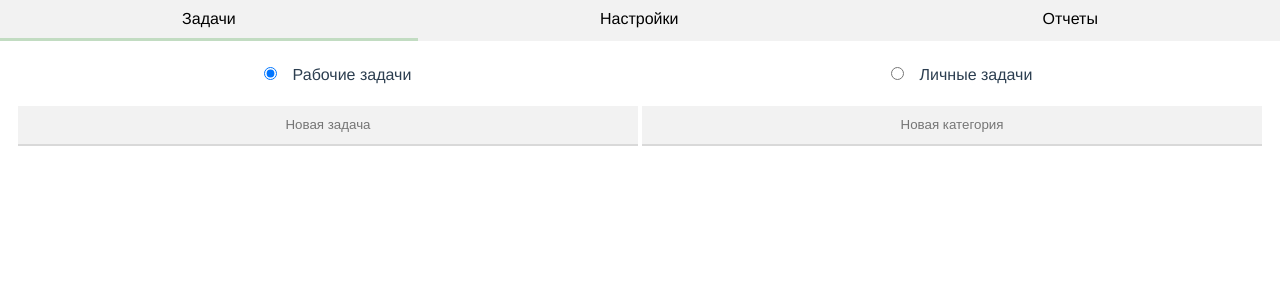
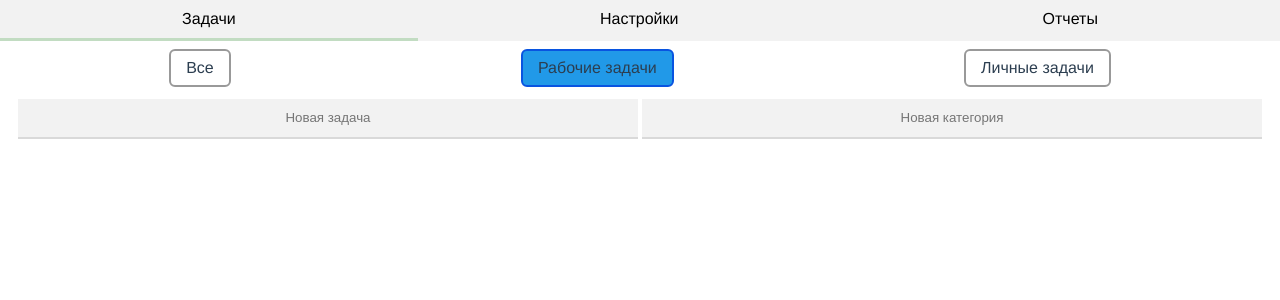
Before and after one commit to sergeantO/ToDomodoro, a Vue app: page /#/ in a window 1280 px wide. Shown: the top 300 px of the page. Built offline with nearby package versions, Linux system fonts and the light colour scheme.

Commit message:
Редизайн категорий. Добавлено отбражение задач всех категорий

```diff
--- a/src/components/taskList.vue
+++ b/src/components/taskList.vue
@@ -1,10 +1,10 @@
 <template lang="pug">
 transition(name='bounce')
   section.tasks
-    div.row
+    div.row.wrap
       div.tasksTypes(v-for='cat in categories')
-        input(type='radio', :value='cat.alias', v-model='selectedTasksType')
-        label {{ cat.category }}
+        input(type='radio', :id='cat.alias', :value='cat.alias', v-model='selectedTasksType')
+        label(:for='cat.alias') {{ cat.category }}
     .tasks__new.input-group
       input.input-group-field(
         type='text',
@@ -13,6 +13,7 @@ transition(name='bounce')
         @keyup.enter='addTask'
       )
       input.input-group-field(
+        v-if="selectedTasksType !== 'all'"
         type='text',
         placeholder='Новая категория',
         v-model='newCategory',
@@ -44,6 +45,10 @@ export default {
       newCategory: '',
       selectedTasksType: 'work',
       categories: [
+        {
+          category: 'Все',
+          alias: 'all'
+        },
         {
           category: 'Рабочие задачи',
           alias: 'work'
@@ -130,12 +135,40 @@ export default {
 </script>
 
 <style lang="scss" scoped>
+.wrap {
+  flex-wrap: wrap;
+}
 .tasks{
   width: 100%;
   padding: 0 1em;
 }
 .tasksTypes {
-  padding: 10px;
+  label {
+    display: inline-block;
+    cursor: pointer;
+    padding: 0px 15px;
+    line-height: 34px;
+    border: 2px solid #999;
+    border-radius: 6px;
+    user-select: none;
+  }
+  input[type=radio] {
+    display: none;
+  }
+
+  input[type=radio]:checked + label {
+    background: #2199e8;
+    border: 2px solid #0954e0;
+  }
+
+  label:hover {
+    color: #666;
+  }
+
+  input[type=radio]:disabled + label {
+    background: #efefef;
+    color: #666;
+  }
 }
 .input-group-field{
   text-align: center;
--- a/src/pages/settings.vue
+++ b/src/pages/settings.vue
@@ -44,6 +44,7 @@ export default {
   display: flex;
   flex-direction: row;
   justify-content: space-around;
+  padding: .5rem;
 
   input, p {
     margin: 1rem;
```
